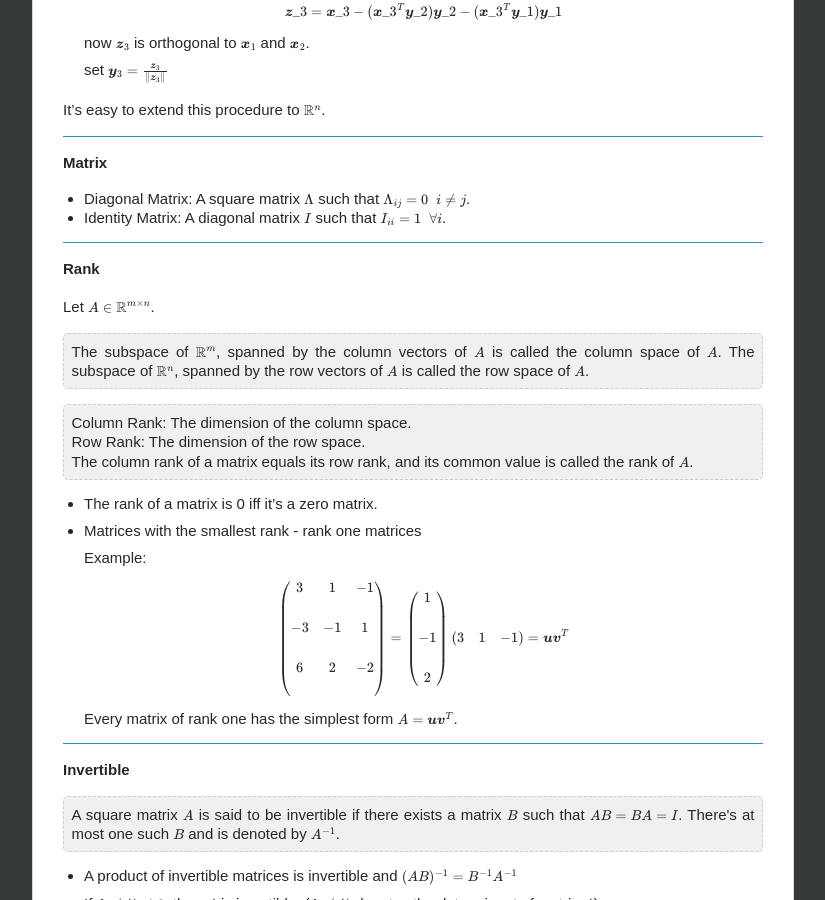
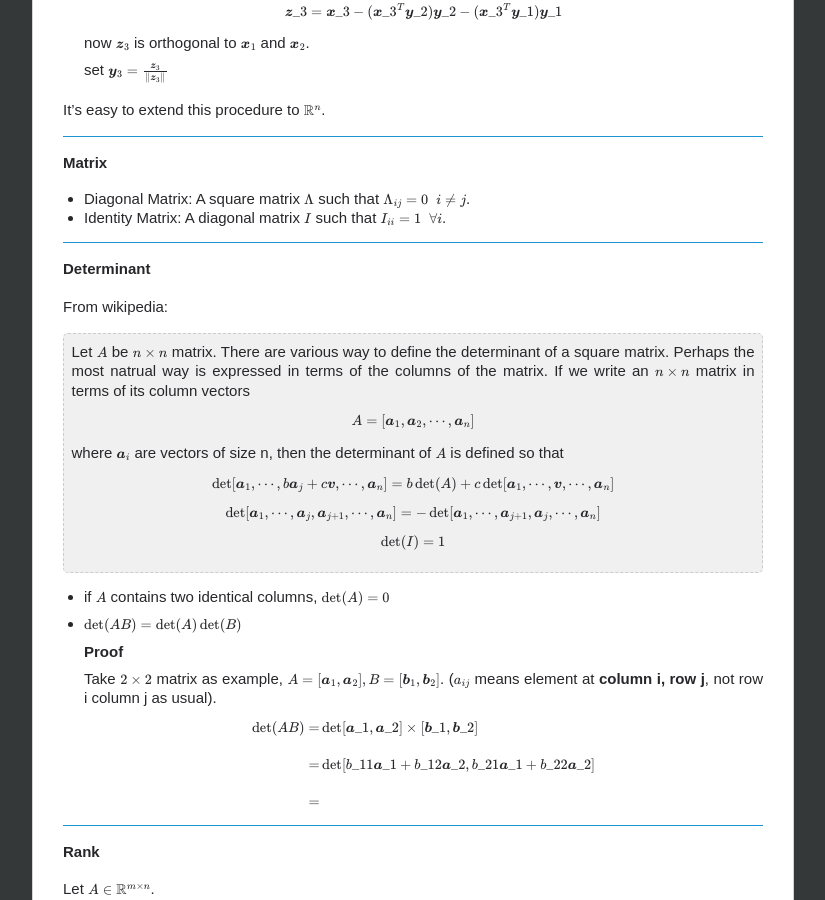
Before and after one commit to chenrushan/chenrushan.github.io, a Jekyll site: the page built from _posts/2014-03-21-NPTEL-02-mathback.markdown, in a window 1280 px wide and 900 px high, scrolled down 5231 px. Shown: the whole window, without its empty margins (227-1052 px from the left). Built offline with Jekyll 4.4.1, drawn with Linux system fonts in a browser that asks for light colours; Markdown is read by kramdown in place of the engine named in the settings; formulas are drawn with MathJax 3.

Commit message:
[np02]: update

```diff
--- a/_posts/2014-03-21-NPTEL-02-mathback.markdown
+++ b/_posts/2014-03-21-NPTEL-02-mathback.markdown
@@ -269,6 +269,40 @@ It's easy to extend this procedure to $\mathbb{R}^n$.
 
 -----------------------
 
+**Determinant**
+
+From wikipedia:
+
+<blockquote>
+Let $A$ be $n\times n$ matrix. There are various way to define the determinant of a square matrix. Perhaps the most natrual way is expressed in terms of the columns of the matrix. If we write an $n\times n$ matrix in terms of its column vectors
+
+$$A = [\boldsymbol{a}_1, \boldsymbol{a}_2, \cdots, \boldsymbol{a}_n]$$
+
+where $\boldsymbol{a}_i$ are vectors of size n, then the determinant of $A$ is defined so that
+
+$$\det[\boldsymbol{a}_1, \cdots, b \boldsymbol{a}_j + c \boldsymbol{v}, \cdots, \boldsymbol{a}_n] = b \det(A) + c \det[\boldsymbol{a}_1, \cdots, \boldsymbol{v}, \cdots, \boldsymbol{a}_n]$$
+$$\det[\boldsymbol{a}_1, \cdots, \boldsymbol{a}_j, \boldsymbol{a}_{j+1}, \cdots, \boldsymbol{a}_n] = -\det[\boldsymbol{a}_1, \cdots, \boldsymbol{a}_{j+1}, \boldsymbol{a}_j, \cdots, \boldsymbol{a}_n]$$
+$$\det(I) = 1$$
+</blockquote>
+
+* if $A$ contains two identical columns, $\det(A) = 0$
+
+* $\det(AB) = \det(A)\det(B)$
+
+  **Proof**
+
+  Take $2\times 2$ matrix as example, $A = [\boldsymbol{a}\_1, \boldsymbol{a}\_2], B = [\boldsymbol{b}\_1, \boldsymbol{b}\_2]$. ($a\_{ij}$ means element at **column i, row j**, not row i column j as usual).
+
+  $$
+  \begin{align}
+  \det(AB) = & \det[\boldsymbol{a}\_1, \boldsymbol{a}\_2]\times [\boldsymbol{b}\_1, \boldsymbol{b}\_2] \\\\
+  = & \det[b\_{11}\boldsymbol{a}\_1 + b\_{12}\boldsymbol{a}\_2, b\_{21}\boldsymbol{a}\_1 + b\_{22}\boldsymbol{a}\_2] \\\\
+  = &
+  \end{align}
+  $$
+
+-----------------------
+
 **Rank**
 
 Let $A \in \mathbb{R}^{m\times n}$.
```
